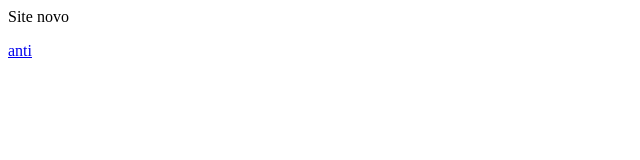
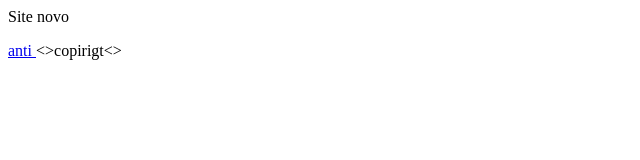
Before and after one commit to brunoh1n1/curso-git, a plain HTML site: page index.html in a window 1280 px wide. Shown: the full height of the page, 0-640 px from the left. Drawn offline with Linux system fonts and the light colour scheme.

Commit message:
Copirigt

```diff
--- a/index.html
+++ b/index.html
@@ -5,6 +5,6 @@
 		<body>
 			<p>Site novo</p>
 			<a href="teste.html">anti </a>
-
+			<>copirigt<>
 			</body>
 </html>
```
